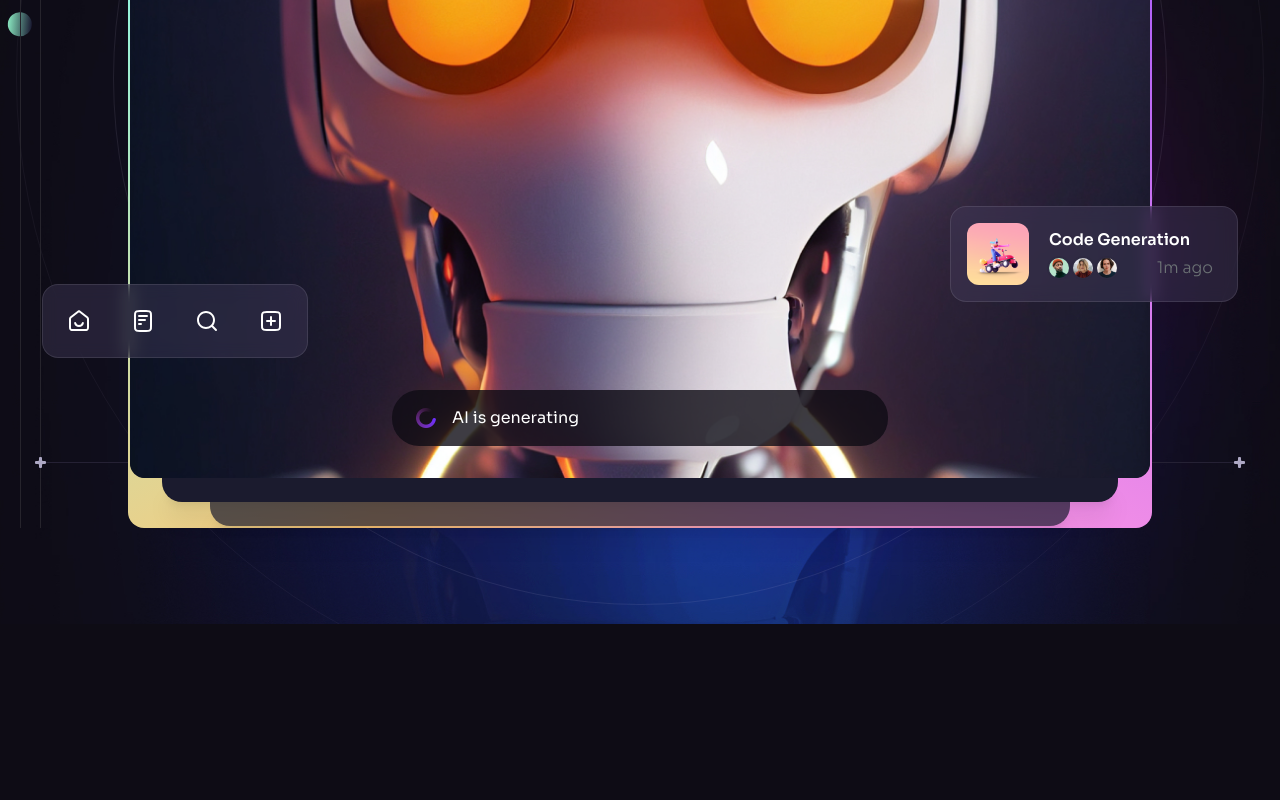
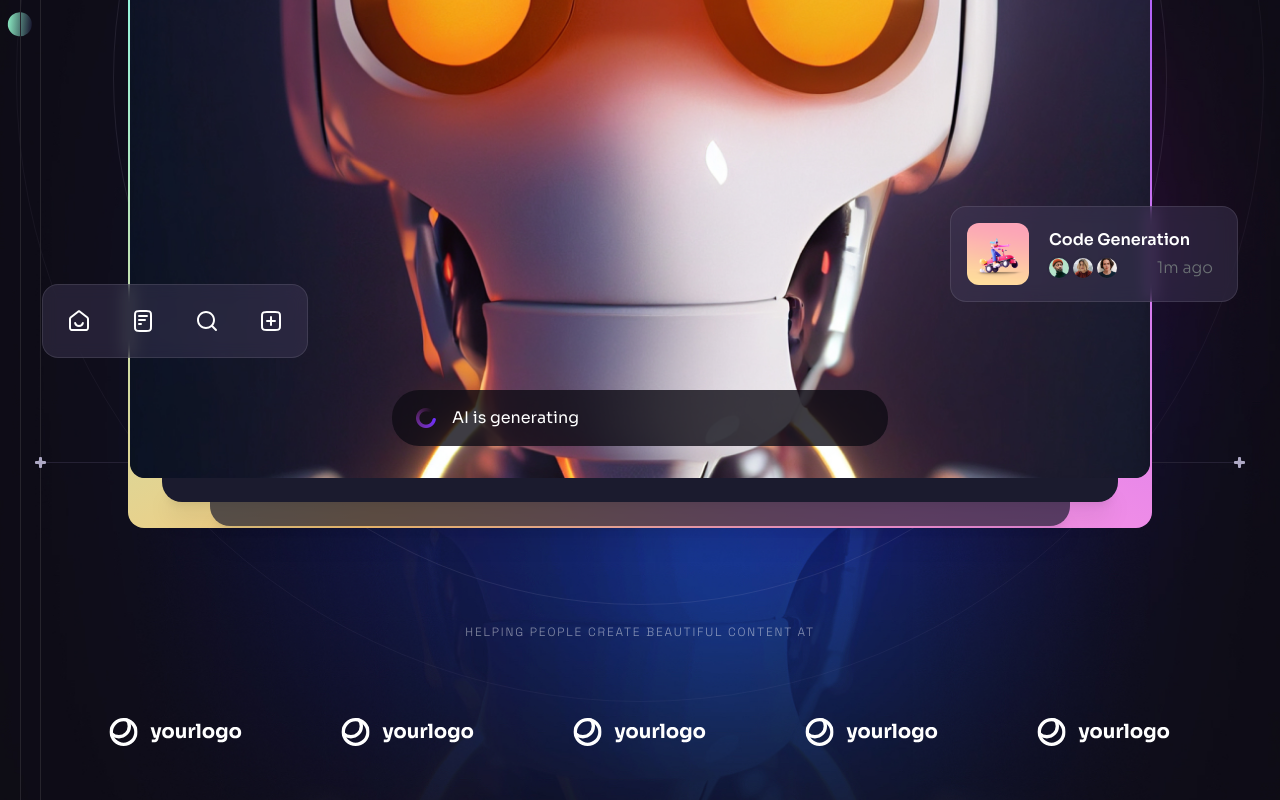
Before and after one commit to mileswildmore18/Brainwave, a React (Vite) app: page / in a window 1280 px wide. Shown: the part 506-1306 px from the top of the page. Before the commit the page ends 1130 px from the top, so only its background shows below. Built offline with nearby package versions, Linux system fonts and the light colour scheme; the HTML template or start-up script is replaced by a standard one.

Commit message:
Added logos to the website by adding the CompanyLogo jsx file to be included.

```diff
--- /dev/null
+++ b/src/components/CompanyLogos.jsx
@@ -0,0 +1,21 @@
+import { companyLogos } from "../constants";
+// Add logos below the robot picture
+const CompanyLogos = ({ className }) => {
+  return (
+    <div className={className}>
+    <h5 className="tagline mb-6 text-center text-n-1/50">
+      Helping people create beautiful content at
+    </h5>
+    {/* List and pictures of logos */}
+    <ul className="flex">
+    {companyLogos.map((logo, index) => (
+      <li className="flex items-center justify-center flex-1 h-[8.5rem]" key={index}>
+        <img src={logo} width={134} height={28} alt={logo} />
+      </li>
+    ))}
+    </ul>
+    </div>
+  )
+}
+
+export default CompanyLogos;
--- a/src/components/Hero.jsx
+++ b/src/components/Hero.jsx
@@ -9,6 +9,7 @@
 import { useRef } from "react";
 import Generating from "./Generating";
 import Notification from "./Notification";
+import CompanyLogos from "./CompanyLogos";
 
 const Hero = () => {
   const parallaxRef = useRef(null);
@@ -103,6 +104,9 @@
           {/* Add circles from the Hero Design section */}
           <BackgroundCircles />
         </div>
+
+        {/* Add company logos from CompanyLogos */}
+        <CompanyLogos className="hidden relative z-10 mt-20 lg:block"/>
       </div>
 
       <BottomLine />
```
